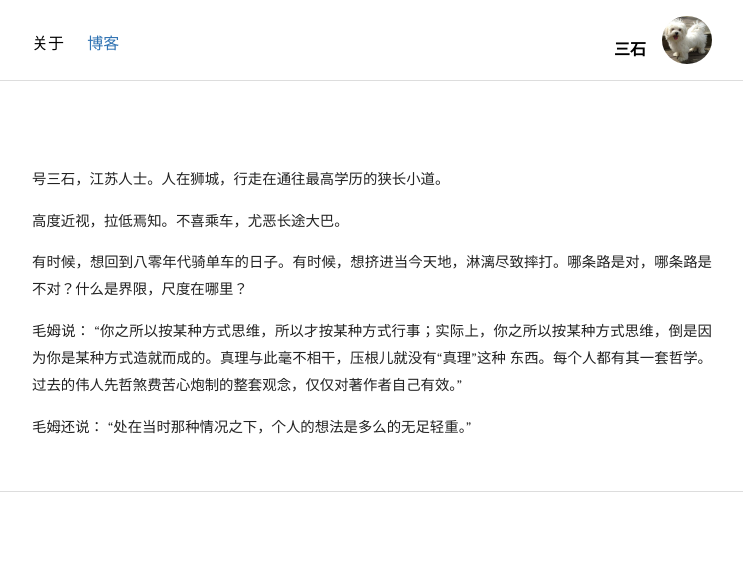
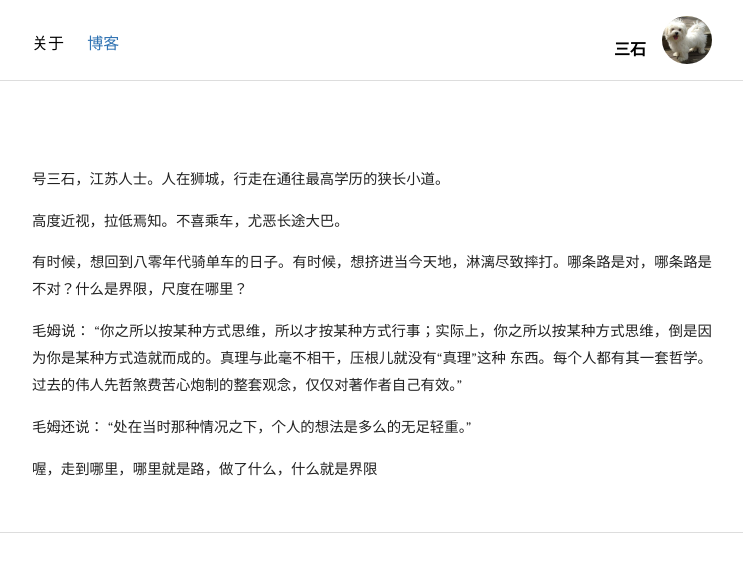
Before and after one commit to shirleysteve/1, a Jekyll site: the page built from index.html, in a window 1280 px wide. Shown: the top 572 px of the page, without its empty margins (268-1011 px from the left). Built offline with Jekyll 4.4.1, drawn with Linux system fonts in a browser that asks for light colours; nearby versions of some CDN libraries.

Commit message:
Update index.html

```diff
--- a/index.html
+++ b/index.html
@@ -36,9 +36,12 @@ description: 还有个角
    东西。每个人都有其一套哲学。过去的伟人先哲煞费苦心炮制的整套观念，仅仅对著作者自己有效。”
  </p>
 
- <p>
+<p>
 毛姆还说： “处在当时那种情况之下，个人的想法是多么的无足轻重。”
  </p>
 
+<p>
+ 喔，走到哪里，哪里就是路，做了什么，什么就是界限
+</p>
 
 </section>
```
